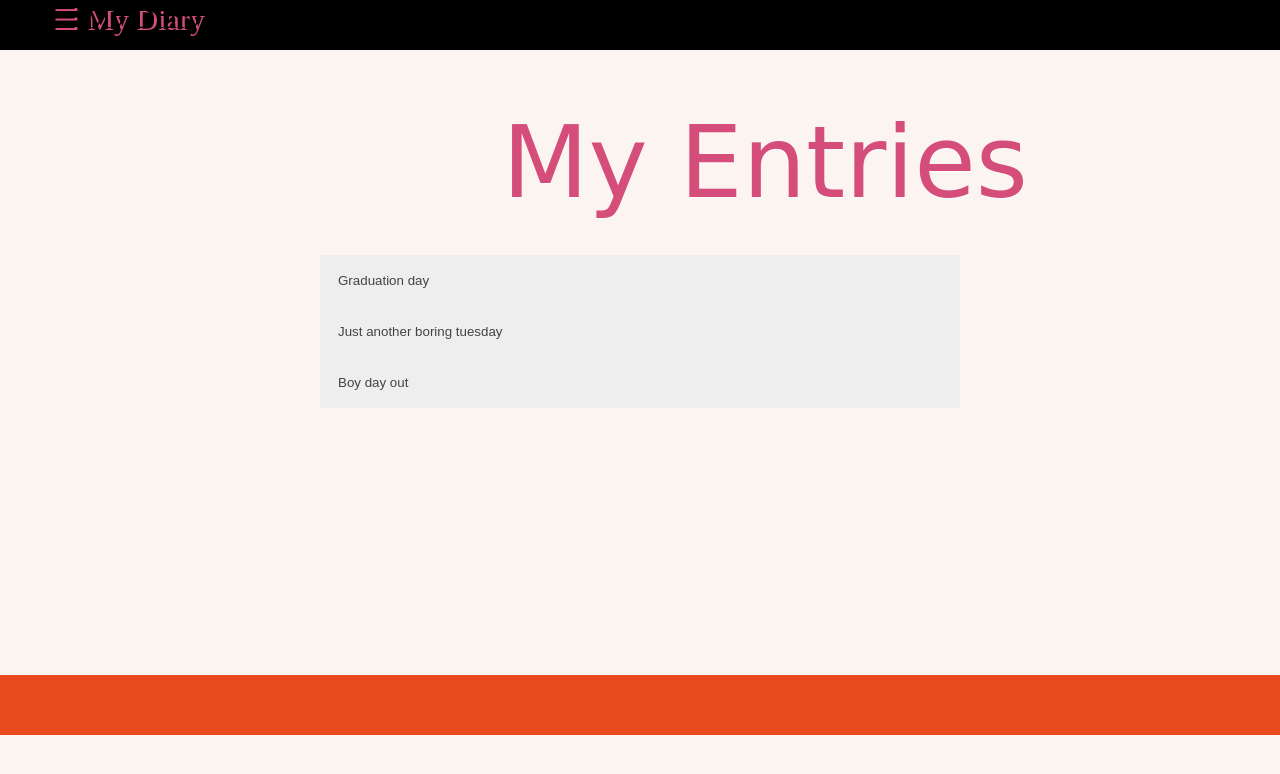
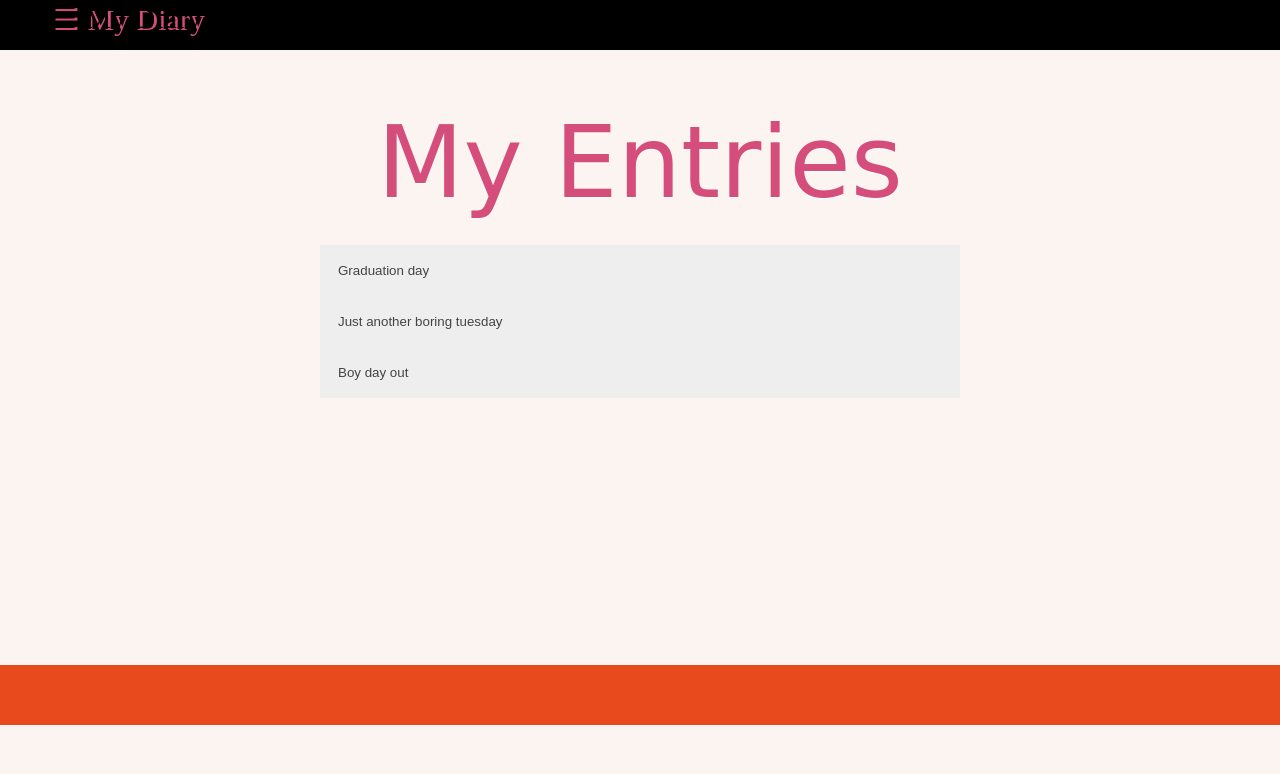
Before and after one commit to kelvinrandu/My-Diary, a plain HTML site: page UI/dashboard.html in a window 1280 px wide. Drawn offline with Linux system fonts and the light colour scheme.

Commit message:
[Chore#159043490]/Aligned my entries header

```diff
--- a/UI/css/dashboard.css
+++ b/UI/css/dashboard.css
@@ -31,7 +31,7 @@ h1 {
   line-height: 165px;
   font-weight: normal;
   margin-bottom: 10px;
-  margin-left: 250px;
+  margin: auto;
 
   margin-top: 30px; text-align: center;
   }
```
